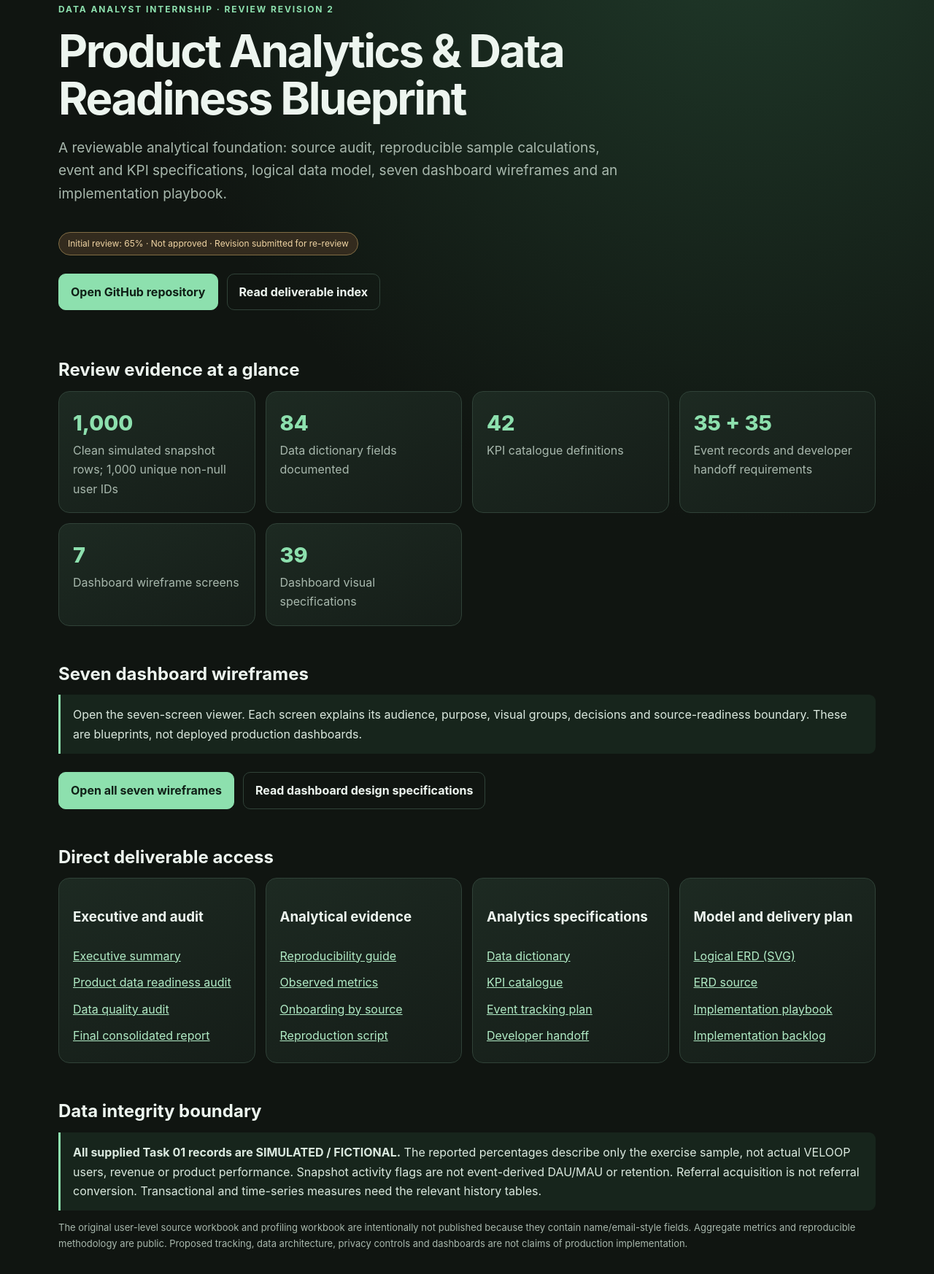
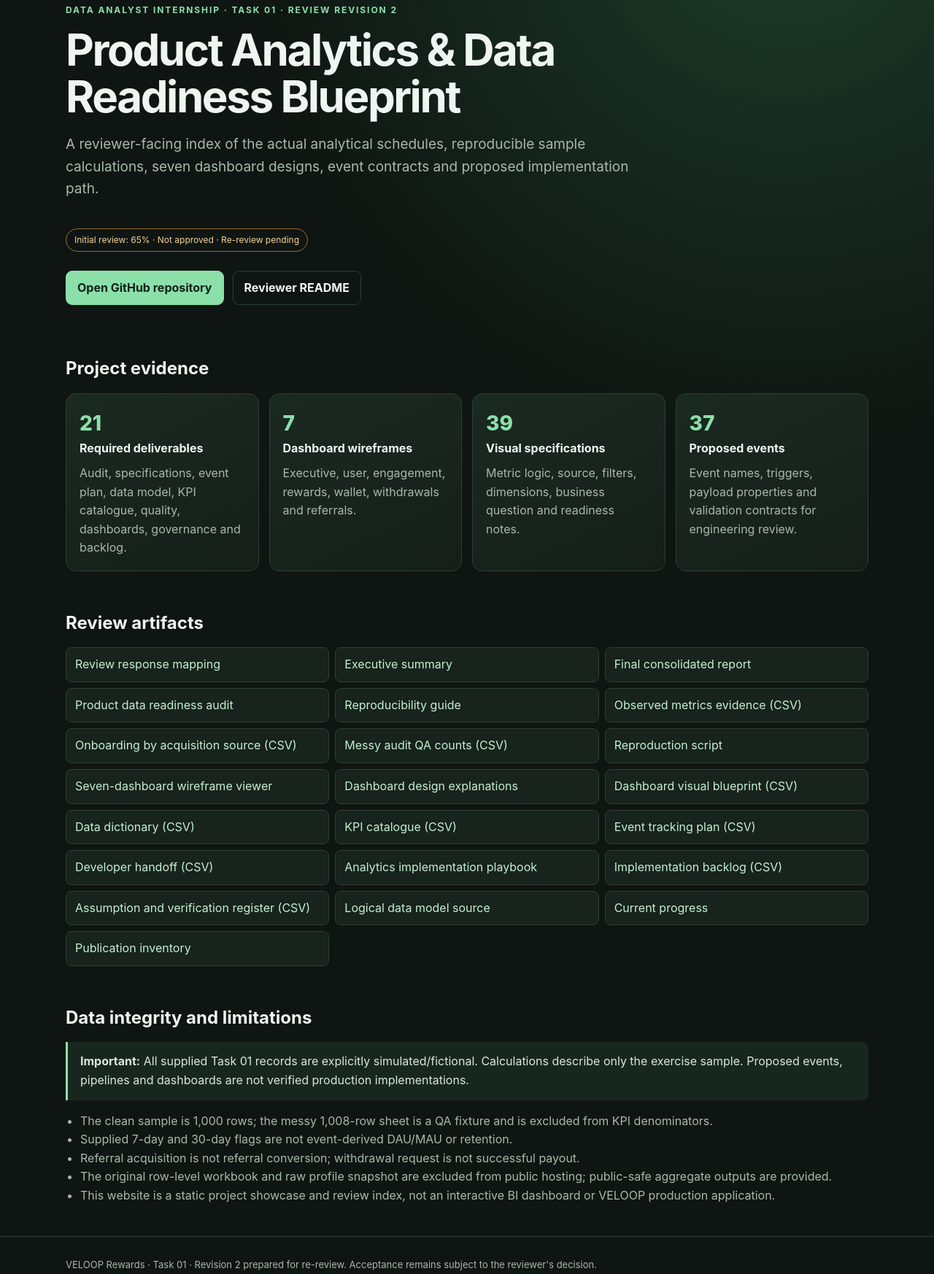
Before and after one commit to stupid-boy-dot/VELOOP-Rewards-Data-Analytics, a plain HTML site: page index.html in a window 1280 px wide. Shown: the part 132-1878 px from the top of the page at 73% size. Drawn offline with Linux system fonts and the light colour scheme.

Commit message:
Publish Task 01 review revision 2 documentation and reviewer index

```diff
--- a/index.html
+++ b/index.html
@@ -1,39 +1,61 @@
 <!doctype html>
-<html lang="en"><head><meta charset="utf-8"><meta name="viewport" content="width=device-width,initial-scale=1">
-<meta name="description" content="VELOOP Rewards Task 01 — analytics design, simulated data evidence, seven dashboard wireframes and implementation documentation.">
-<title>VELOOP Rewards | Task 01 Review Revision 2</title>
+<html lang="en">
+<head>
+<meta charset="utf-8"><meta name="viewport" content="width=device-width,initial-scale=1">
+<meta name="description" content="VELOOP Rewards Task 01 review revision: direct analytics evidence, seven dashboard wireframes, event contracts, KPIs and implementation plan.">
+<title>VELOOP Rewards | Task 01 Review Revision</title>
 <style>
-:root{color-scheme:dark;--bg:#101511;--panel:#19221d;--line:#304238;--text:#edf5ef;--muted:#a8b8ad;--accent:#8de0ae}
-*{box-sizing:border-box}body{margin:0;background:radial-gradient(circle at 80% 0%,#203a2a 0,transparent 35%),var(--bg);color:var(--text);font:16px/1.65 Inter,system-ui,Arial,sans-serif}.wrap{width:min(1120px,calc(100% - 36px));margin:auto}
-header{padding:24px 0;border-bottom:1px solid var(--line);font-size:12px;letter-spacing:.15em;color:var(--accent);font-weight:800}
-.hero{padding:66px 0 42px}.eyebrow{color:var(--accent);letter-spacing:.16em;text-transform:uppercase;font-size:12px;font-weight:700}h1{font-size:clamp(34px,6vw,62px);letter-spacing:-.04em;line-height:1.06;max-width:900px;margin:14px 0}.lead{max-width:790px;color:var(--muted);font-size:19px}.status{display:inline-block;margin-top:18px;border:1px solid #806c44;color:#f1d5a4;background:#332b1e;border-radius:24px;padding:5px 12px;font-size:12px}
-.actions{display:flex;gap:12px;flex-wrap:wrap;margin-top:25px}.btn{display:inline-block;padding:11px 16px;border:1px solid var(--line);border-radius:10px;text-decoration:none;color:var(--text);font-weight:650}.primary{background:var(--accent);color:#102017;border-color:var(--accent)}
-section{padding:26px 0}h2{font-size:24px;line-height:1.2;margin:0 0 14px}.grid{display:grid;grid-template-columns:repeat(auto-fit,minmax(235px,1fr));gap:14px}.card{background:linear-gradient(150deg,#1d2a22,#151d18);border:1px solid var(--line);border-radius:15px;padding:19px}.card p{color:var(--muted);margin:0}.big{font-size:29px;font-weight:800;color:var(--accent)}a{color:#b1ebc5}.notice{border-left:3px solid var(--accent);background:#17251c;padding:14px 17px;border-radius:0 9px 9px 0;color:#dbe9df}.links a{display:inline-block;margin:5px 8px 5px 0}.small{color:var(--muted);font-size:13px}
-footer{padding:26px 0 46px;border-top:1px solid var(--line);color:var(--muted);font-size:13px}
-</style></head><body><header><div class="wrap">VELOOP REWARDS / TASK 01 DATA ANALYTICS</div></header>
+:root{color-scheme:dark;--bg:#0f1512;--panel:#17221c;--line:#2d4034;--text:#eff6f0;--muted:#a8b9ad;--accent:#8be0aa}
+*{box-sizing:border-box}body{margin:0;background:radial-gradient(circle at 84% 0%,#1d3c2a 0,transparent 34%),var(--bg);color:var(--text);font:16px/1.6 Inter,system-ui,Segoe UI,Arial,sans-serif}
+.wrap{width:min(1100px,calc(100% - 36px));margin:auto}.top{padding:24px 0;border-bottom:1px solid var(--line)}.brand{font-size:13px;font-weight:750;letter-spacing:.14em;color:var(--accent)}
+.hero{padding:66px 0 42px}.eyebrow{font-size:12px;text-transform:uppercase;letter-spacing:.16em;color:var(--accent);font-weight:750}h1{font-size:clamp(34px,5vw,60px);line-height:1.06;letter-spacing:-.04em;max-width:850px;margin:14px 0}.lead{font-size:19px;color:var(--muted);max-width:780px}
+.state{display:inline-block;margin-top:20px;padding:5px 11px;border:1px solid #946d36;border-radius:99px;color:#f3d49d;font-size:12px}
+.actions{display:flex;gap:12px;flex-wrap:wrap;margin-top:26px}.btn{display:inline-block;padding:10px 15px;border:1px solid var(--line);border-radius:9px;color:var(--text);text-decoration:none;font-weight:650}.primary{background:var(--accent);color:#0f2117;border-color:var(--accent)}
+section{padding:26px 0}h2{font-size:24px;margin:0 0 14px}h3{font-size:16px;margin:0 0 8px}.grid{display:grid;grid-template-columns:repeat(auto-fit,minmax(230px,1fr));gap:14px}.card{background:linear-gradient(155deg,#1b2a21,#151e19);border:1px solid var(--line);border-radius:14px;padding:18px}.card p{color:var(--muted);margin:0}.num{font-size:28px;font-weight:760;color:var(--accent)}ul{color:var(--muted);padding-left:20px}.files{display:grid;grid-template-columns:repeat(auto-fit,minmax(270px,1fr));gap:8px}.files a{display:block;padding:10px 12px;background:#17231c;border:1px solid var(--line);border-radius:8px;text-decoration:none;color:#c5efd2}.files a:hover{border-color:var(--accent)}.notice{border-left:3px solid var(--accent);background:#18271e;padding:14px 17px;color:#d8e8dc;border-radius:0 9px 9px 0}.foot{padding:28px 0 48px;border-top:1px solid var(--line);font-size:13px;color:var(--muted)}
+</style></head>
+<body><header class="top"><div class="wrap"><div class="brand">VELOOP REWARDS / DATA ANALYTICS</div></div></header>
 <main class="wrap">
-<div class="hero"><div class="eyebrow">Data Analyst Internship · Review Revision 2</div>
+<div class="hero"><div class="eyebrow">Data Analyst Internship · Task 01 · Review Revision 2</div>
 <h1>Product Analytics &amp; Data Readiness Blueprint</h1>
-<p class="lead">A reviewable analytical foundation: source audit, reproducible sample calculations, event and KPI specifications, logical data model, seven dashboard wireframes and an implementation playbook.</p>
-<div class="status">Initial review: 65% · Not approved · Revision submitted for re-review</div>
-<div class="actions"><a class="btn primary" href="https://github.com/stupid-boy-dot/VELOOP-Rewards-Data-Analytics">Open GitHub repository</a><a class="btn" href="https://github.com/stupid-boy-dot/VELOOP-Rewards-Data-Analytics/blob/main/README.md">Read deliverable index</a></div>
-</div>
-<section><h2>Review evidence at a glance</h2><div class="grid">
-<div class="card"><div class="big">1,000</div><p>Clean simulated snapshot rows; 1,000 unique non-null user IDs</p></div>
-<div class="card"><div class="big">84</div><p>Data dictionary fields documented</p></div>
-<div class="card"><div class="big">42</div><p>KPI catalogue definitions</p></div>
-<div class="card"><div class="big">35 + 35</div><p>Event records and developer handoff requirements</p></div>
-<div class="card"><div class="big">7</div><p>Dashboard wireframe screens</p></div>
-<div class="card"><div class="big">39</div><p>Dashboard visual specifications</p></div>
+<p class="lead">A reviewer-facing index of the actual analytical schedules, reproducible sample calculations, seven dashboard designs, event contracts and proposed implementation path.</p>
+<span class="state">Initial review: 65% · Not approved · Re-review pending</span>
+<div class="actions"><a class="btn primary" href="https://github.com/stupid-boy-dot/VELOOP-Rewards-Data-Analytics">Open GitHub repository</a><a class="btn" href="https://github.com/stupid-boy-dot/VELOOP-Rewards-Data-Analytics/blob/main/README.md">Reviewer README</a></div></div>
+<section><h2>Project evidence</h2><div class="grid">
+<div class="card"><div class="num">21</div><h3>Required deliverables</h3><p>Audit, specifications, event plan, data model, KPI catalogue, quality, dashboards, governance and backlog.</p></div>
+<div class="card"><div class="num">7</div><h3>Dashboard wireframes</h3><p>Executive, user, engagement, rewards, wallet, withdrawals and referrals.</p></div>
+<div class="card"><div class="num">39</div><h3>Visual specifications</h3><p>Metric logic, source, filters, dimensions, business question and readiness notes.</p></div>
+<div class="card"><div class="num">37</div><h3>Proposed events</h3><p>Event names, triggers, payload properties and validation contracts for engineering review.</p></div>
 </div></section>
-<section><h2>Seven dashboard wireframes</h2><div class="notice">Open the seven-screen viewer. Each screen explains its audience, purpose, visual groups, decisions and source-readiness boundary. These are blueprints, not deployed production dashboards.</div>
-<div class="actions"><a class="btn primary" href="public/dashboard-wireframes.html">Open all seven wireframes</a><a class="btn" href="public/docs/DASHBOARD_DESIGN_SPECIFICATIONS.md">Read dashboard design specifications</a></div></section>
-<section><h2>Direct deliverable access</h2><div class="grid links">
-<div class="card"><h3>Executive and audit</h3><p><a href="public/deliverables/executive-summary.md">Executive summary</a><br><a href="public/deliverables/product-data-readiness-audit.md">Product data readiness audit</a><br><a href="public/deliverables/data-quality-audit-report.md">Data quality audit</a><br><a href="public/deliverables/final-consolidated-report.md">Final consolidated report</a></p></div>
-<div class="card"><h3>Analytical evidence</h3><p><a href="public/docs/REPRODUCIBILITY.md">Reproducibility guide</a><br><a href="public/analysis/observed_metrics.csv">Observed metrics</a><br><a href="public/analysis/onboarding_by_acquisition_source.csv">Onboarding by source</a><br><a href="public/analysis/reproduce_metrics.py">Reproduction script</a></p></div>
-<div class="card"><h3>Analytics specifications</h3><p><a href="public/deliverables/data-dictionary.csv">Data dictionary</a><br><a href="public/deliverables/kpi-catalogue.csv">KPI catalogue</a><br><a href="public/deliverables/event-tracking-plan.csv">Event tracking plan</a><br><a href="public/deliverables/developer-handoff.csv">Developer handoff</a></p></div>
-<div class="card"><h3>Model and delivery plan</h3><p><a href="public/diagrams/LOGICAL_MODEL.svg">Logical ERD (SVG)</a><br><a href="public/diagrams/LOGICAL_MODEL.mmd">ERD source</a><br><a href="public/docs/ANALYTICS_IMPLEMENTATION_PLAYBOOK.md">Implementation playbook</a><br><a href="public/deliverables/implementation-backlog.csv">Implementation backlog</a></p></div>
+<section><h2>Review artifacts</h2><div class="files">
+<a href="docs/REVIEW_RESPONSE.md">Review response mapping</a>
+<a href="deliverables/executive-summary.md">Executive summary</a>
+<a href="deliverables/final-consolidated-report.md">Final consolidated report</a>
+<a href="deliverables/product-data-readiness-audit.md">Product data readiness audit</a>
+<a href="analysis/README_REPRODUCIBILITY.md">Reproducibility guide</a>
+<a href="analysis/observed_metrics.csv">Observed metrics evidence (CSV)</a>
+<a href="analysis/onboarding_by_acquisition_source.csv">Onboarding by acquisition source (CSV)</a>
+<a href="analysis/messy_audit_quality_counts.csv">Messy audit QA counts (CSV)</a>
+<a href="analysis/reproduce_metrics.py">Reproduction script</a>
+<a href="dashboard-wireframes.html">Seven-dashboard wireframe viewer</a>
+<a href="docs/DASHBOARD_DESIGN_SPECIFICATIONS.md">Dashboard design explanations</a>
+<a href="deliverables/dashboard-blueprint.csv">Dashboard visual blueprint (CSV)</a>
+<a href="deliverables/data-dictionary.csv">Data dictionary (CSV)</a>
+<a href="deliverables/kpi-catalogue.csv">KPI catalogue (CSV)</a>
+<a href="deliverables/event-tracking-plan.csv">Event tracking plan (CSV)</a>
+<a href="deliverables/developer-handoff.csv">Developer handoff (CSV)</a>
+<a href="docs/ANALYTICS_IMPLEMENTATION_PLAYBOOK.md">Analytics implementation playbook</a>
+<a href="deliverables/implementation-backlog.csv">Implementation backlog (CSV)</a>
+<a href="deliverables/assumption-register.csv">Assumption and verification register (CSV)</a>
+<a href="diagrams/LOGICAL_MODEL.mmd">Logical data model source</a>
+<a href="docs/CURRENT_PROGRESS.md">Current progress</a>
+<a href="docs/PUBLICATION_INVENTORY.md">Publication inventory</a>
 </div></section>
-<section><h2>Data integrity boundary</h2><div class="notice"><strong>All supplied Task 01 records are SIMULATED / FICTIONAL.</strong> The reported percentages describe only the exercise sample, not actual VELOOP users, revenue or product performance. Snapshot activity flags are not event-derived DAU/MAU or retention. Referral acquisition is not referral conversion. Transactional and time-series measures need the relevant history tables.</div><p class="small">The original user-level source workbook and profiling workbook are intentionally not published because they contain name/email-style fields. Aggregate metrics and reproducible methodology are public. Proposed tracking, data architecture, privacy controls and dashboards are not claims of production implementation.</p></section>
-<section><h2>Current status</h2><div class="card"><p>Revision 2 responds to the reviewer’s requirements and is prepared for independent re-review. The preliminary score was 65% and the task was not approved. No final acceptance or internship completion is claimed; VELOOP’s decision is pending.</p></div></section>
-</main><footer><div class="wrap">VELOOP Rewards · Data Analyst Internship · Task 01<br>Static project showcase and wireframe viewer; not a deployed VELOOP product or production BI system.</div></footer></body></html>
+<section><h2>Data integrity and limitations</h2><div class="notice"><strong>Important:</strong> All supplied Task 01 records are explicitly simulated/fictional. Calculations describe only the exercise sample. Proposed events, pipelines and dashboards are not verified production implementations.</div><ul>
+<li>The clean sample is 1,000 rows; the messy 1,008-row sheet is a QA fixture and is excluded from KPI denominators.</li>
+<li>Supplied 7-day and 30-day flags are not event-derived DAU/MAU or retention.</li>
+<li>Referral acquisition is not referral conversion; withdrawal request is not successful payout.</li>
+<li>The original row-level workbook and raw profile snapshot are excluded from public hosting; public-safe aggregate outputs are provided.</li>
+<li>This website is a static project showcase and review index, not an interactive BI dashboard or VELOOP production application.</li>
+</ul></section>
+</main><footer class="foot"><div class="wrap">VELOOP Rewards · Task 01 · Revision 2 prepared for re-review. Acceptance remains subject to the reviewer's decision.</div></footer>
+</body></html>
```
Also changed, not shown: 7 other files.
